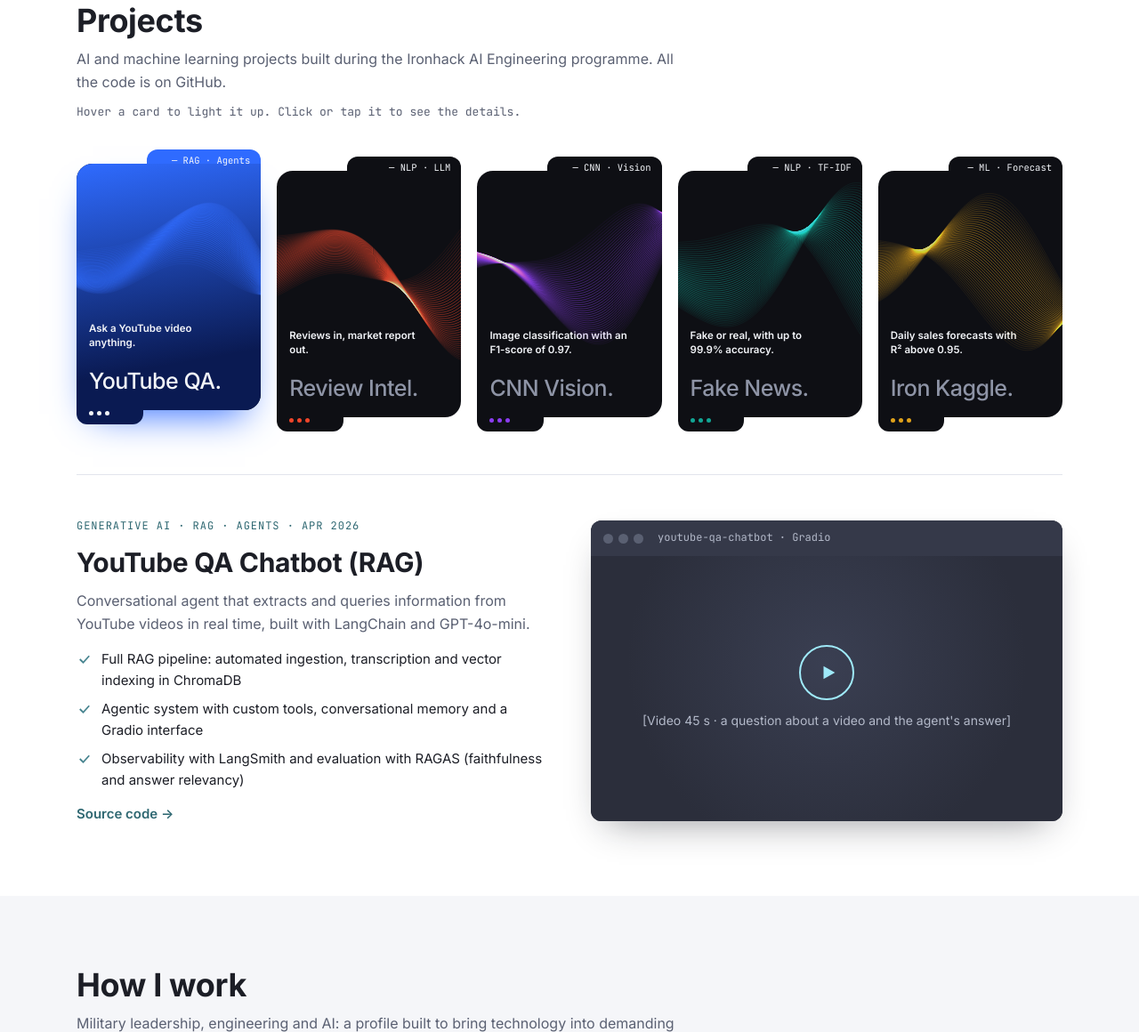
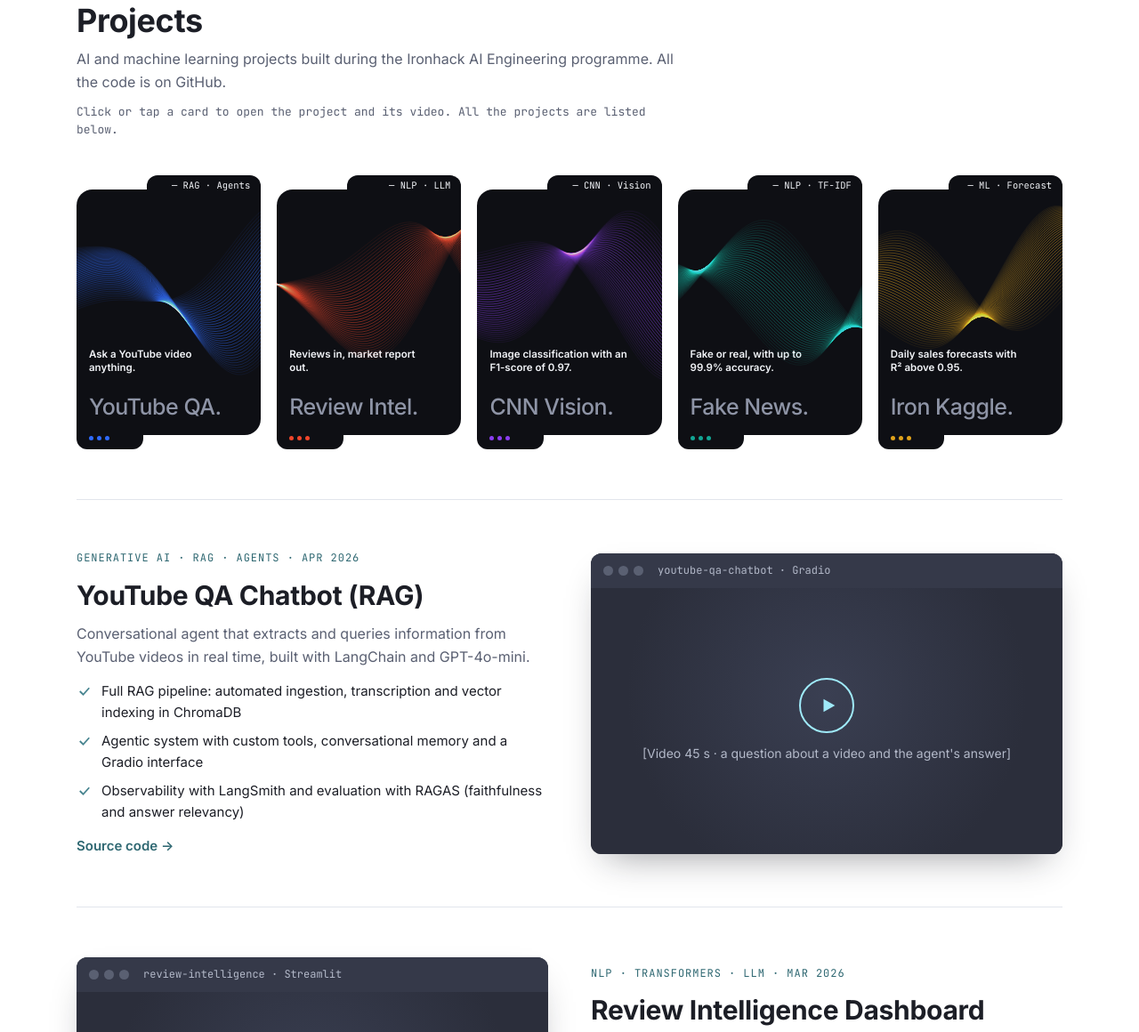
Before and after one commit to JTiiz/JTiiz.github.io, a plain HTML site: page index.html in a window 1280 px wide. Shown: the part 837-1997 px from the top of the page at 89% size. Drawn offline with Linux system fonts and the light colour scheme.

Commit message:
Animate card waves, open projects in a dialog and list all projects below

```diff
--- a/i18n.js
+++ b/i18n.js
@@ -16,7 +16,8 @@ var I18N = {
   "b.loc": "Badajoz · España",
   "proj.title": "Proyectos",
   "proj.sub": "Proyectos de IA y machine learning desarrollados en el programa de AI Engineering de Ironhack. Todo el código está en GitHub.",
-  "proj.hint": "Pasa el ratón por una tarjeta para iluminarla. Haz clic o tócala para ver los detalles.",
+  "proj.hint": "Haz clic o toca una tarjeta para abrir el proyecto con su vídeo. Más abajo tienes la lista de todos los proyectos.",
+  "ui.close": "Cerrar",
   "p1.cap": "Pregunta lo que quieras a un vídeo de YouTube.",
   "p2.cap": "Entran reseñas, sale un informe de mercado.",
   "p3.cap": "Clasificación de imágenes con un F1-Score de 0,97.",
@@ -137,7 +138,8 @@ var I18N = {
   "b.loc": "Badajoz · Espagne",
   "proj.title": "Projets",
   "proj.sub": "Projets d'IA et de machine learning réalisés pendant le programme AI Engineering d'Ironhack. Tout le code est sur GitHub.",
-  "proj.hint": "Survolez une carte pour l'illuminer. Cliquez ou touchez-la pour voir les détails.",
+  "proj.hint": "Cliquez ou touchez une carte pour ouvrir le projet et sa vidéo. Tous les projets sont listés plus bas.",
+  "ui.close": "Fermer",
   "p1.cap": "Posez n'importe quelle question à une vidéo YouTube.",
   "p2.cap": "Des avis en entrée, un rapport de marché en sortie.",
   "p3.cap": "Classification d'images avec un F1-score de 0,97.",
@@ -258,7 +260,8 @@ var I18N = {
   "b.loc": "Badajoz · Spanien",
   "proj.title": "Projekte",
   "proj.sub": "KI- und Machine-Learning-Projekte aus dem AI-Engineering-Programm von Ironhack. Der gesamte Code liegt auf GitHub.",
-  "proj.hint": "Fahren Sie über eine Karte, um sie zu beleuchten. Klicken oder tippen Sie, um die Details zu sehen.",
+  "proj.hint": "Klicken oder tippen Sie auf eine Karte, um das Projekt mit Video zu öffnen. Alle Projekte finden Sie weiter unten.",
+  "ui.close": "Schließen",
   "p1.cap": "Stellen Sie einem YouTube-Video jede Frage.",
   "p2.cap": "Bewertungen rein, Marktbericht raus.",
   "p3.cap": "Bildklassifikation mit einem F1-Score von 0,97.",
@@ -379,7 +382,8 @@ var I18N = {
   "b.loc": "Badajoz · Spagna",
   "proj.title": "Progetti",
   "proj.sub": "Progetti di IA e machine learning sviluppati nel programma AI Engineering di Ironhack. Tutto il codice è su GitHub.",
-  "proj.hint": "Passa il mouse su una scheda per illuminarla. Fai clic o toccala per vedere i dettagli.",
+  "proj.hint": "Fai clic o tocca una scheda per aprire il progetto con il suo video. Più in basso trovi l'elenco di tutti i progetti.",
+  "ui.close": "Chiudi",
   "p1.cap": "Chiedi qualsiasi cosa a un video di YouTube.",
   "p2.cap": "Entrano recensioni, esce un report di mercato.",
   "p3.cap": "Classificazione di immagini con un F1-score di 0,97.",
@@ -500,7 +504,8 @@ var I18N = {
   "b.loc": "Badajoz · Espanha",
   "proj.title": "Projetos",
   "proj.sub": "Projetos de IA e machine learning desenvolvidos no programa de AI Engineering da Ironhack. Todo o código está no GitHub.",
-  "proj.hint": "Passe o rato por um cartão para o iluminar. Clique ou toque para ver os detalhes.",
+  "proj.hint": "Clique ou toque num cartão para abrir o projeto com o seu vídeo. Mais abaixo está a lista de todos os projetos.",
+  "ui.close": "Fechar",
   "p1.cap": "Pergunte o que quiser a um vídeo do YouTube.",
   "p2.cap": "Entram avaliações, sai um relatório de mercado.",
   "p3.cap": "Classificação de imagens com um F1-score de 0,97.",
--- a/index.html
+++ b/index.html
@@ -69,7 +69,7 @@
     <div class="sec-head">
       <h2 data-i18n="proj.title">Projects</h2>
       <p data-i18n="proj.sub">AI and machine learning projects built during the Ironhack AI Engineering programme. All the code is on GitHub.</p>
-      <p class="hint" data-i18n="proj.hint">Hover a card to light it up. Click or tap it to see the details.</p>
+      <p class="hint" data-i18n="proj.hint">Click or tap a card to open the project and its video. All the projects are listed below.</p>
     </div>
     <div class="cards" id="cards">
       <button class="card" type="button" id="card-p1" data-target="proj-p1" data-color="#2F6BFF" style="--c:#2F6BFF;--c2:#0A1A52"><span class="fill"></span><span class="label">— RAG · Agents</span><canvas aria-hidden="true"></canvas><span class="cap" data-i18n="p1.cap">Ask a YouTube video anything.</span><span class="big">YouTube QA.</span><span class="dots"><i></i><i></i><i></i></span></button>
@@ -78,7 +78,7 @@
       <button class="card" type="button" id="card-p4" data-target="proj-p4" data-color="#12A594" style="--c:#12A594;--c2:#06342F"><span class="fill"></span><span class="label">— NLP · TF-IDF</span><canvas aria-hidden="true"></canvas><span class="cap" data-i18n="p4.cap">Fake or real, with up to 99.9% accuracy.</span><span class="big">Fake News.</span><span class="dots"><i></i><i></i><i></i></span></button>
       <button class="card" type="button" id="card-p5" data-target="proj-p5" data-color="#E0A21A" style="--c:#E0A21A;--c2:#4A3206"><span class="fill"></span><span class="label">— ML · Forecast</span><canvas aria-hidden="true"></canvas><span class="cap" data-i18n="p5.cap">Daily sales forecasts with R² above 0.95.</span><span class="big">Iron Kaggle.</span><span class="dots"><i></i><i></i><i></i></span></button>
     </div>
-    <div class="details" id="details" aria-live="polite">
+    <div class="details" id="details">
 
     <article class="project" id="proj-p1">
       <div class="copy">
@@ -163,6 +163,11 @@
   </div>
 </section>
 
+<dialog class="modal" id="project-modal">
+  <button class="modal-close" type="button" id="project-modal-close" aria-label="Close" data-i18n-aria="ui.close">×</button>
+  <div id="project-modal-body"></div>
+</dialog>
+
 <section id="how-i-work" class="alt">
   <div class="inner">
     <div class="sec-head">
@@ -246,30 +251,46 @@ document.querySelectorAll('.screen[data-video]').forEach(function(box){
   v.addEventListener('loadeddata',function(){box.innerHTML='';box.classList.add('has-video');box.appendChild(v);});
 });
 
-// Project cards: a wave drawing on each one, and the selected project's details below
+// Project cards: an animated wave on each one; a click opens the project in a dialog
 (function(){
-  var cards=[].slice.call(document.querySelectorAll('.card')),details=document.getElementById('details');
+  var cards=[].slice.call(document.querySelectorAll('.card')),modal=document.getElementById('project-modal');
   if(!cards.length)return;
-  details.classList.add('single');
-  function wave(cv,color,seed){
-    var dpr=Math.min(window.devicePixelRatio||1,2),W=cv.clientWidth,H=cv.clientHeight;if(!W||!H)return;
-    cv.width=W*dpr;cv.height=H*dpr;var g=cv.getContext('2d');g.setTransform(dpr,0,0,dpr,0,0);
+  var still=window.matchMedia('(prefers-reduced-motion: reduce)').matches,visible=true,raf=0,t0=performance.now();
+  function size(cv){var dpr=Math.min(window.devicePixelRatio||1,2),W=cv.clientWidth,H=cv.clientHeight;
+    if(cv.width!==Math.round(W*dpr)||cv.height!==Math.round(H*dpr)){cv.width=Math.round(W*dpr);cv.height=Math.round(H*dpr)}
+    return {W:W,H:H,dpr:dpr}}
+  function wave(cv,color,seed,time){
+    var s=size(cv),W=s.W,H=s.H;if(!W||!H)return;
+    var g=cv.getContext('2d');g.setTransform(s.dpr,0,0,s.dpr,0,0);g.clearRect(0,0,W,H);
     g.globalCompositeOperation='lighter';g.lineWidth=1;g.strokeStyle=color;
-    for(var i=0;i<46;i++){var t=i/45;g.globalAlpha=.10+.5*Math.sin(t*Math.PI);g.beginPath();
-      for(var x=-4;x<=W+4;x+=4){var u=x/W,y=H*.5+Math.sin(u*5.2+seed+t*1.7)*H*.2*(.35+u)+(t-.5)*H*.42*Math.sin(u*3.1+seed*.7);
+    var a=seed+time*.55,b=seed*.7+time*.33;
+    for(var i=0;i<40;i++){var t=i/39;g.globalAlpha=.10+.5*Math.sin(t*Math.PI);g.beginPath();
+      for(var x=-6;x<=W+6;x+=6){var u=x/W,y=H*.5+Math.sin(u*5.2+a+t*1.7)*H*.2*(.35+u)+(t-.5)*H*.42*Math.sin(u*3.1+b);
         if(x<0)g.moveTo(x,y);else g.lineTo(x,y)}
       g.stroke()}
   }
-  function drawAll(){cards.forEach(function(c,i){wave(c.querySelector('canvas'),c.dataset.color,i*1.9+.6)})}
-  function show(card){
-    cards.forEach(function(c){
-      var on=c===card;c.setAttribute('aria-pressed',on?'true':'false');
-      document.getElementById(c.dataset.target).hidden=!on;
-    });
+  function frame(now){
+    var time=(now-t0)/1000;
+    cards.forEach(function(c,i){wave(c.querySelector('canvas'),c.dataset.color,i*1.9+.6,time*(c.matches(':hover,:focus-visible')?2.2:1))});
+    raf=(!still&&visible)?requestAnimationFrame(frame):0;
   }
-  cards.forEach(function(c){c.addEventListener('click',function(){show(c)})});
-  show(cards[0]);drawAll();
-  var t;window.addEventListener('resize',function(){clearTimeout(t);t=setTimeout(drawAll,150)});
+  frame(t0);
+  if('IntersectionObserver' in window)new IntersectionObserver(function(e){
+    visible=e[0].isIntersecting;if(visible&&!raf&&!still)raf=requestAnimationFrame(frame);
+  }).observe(document.getElementById('cards'));
+  if(still)window.addEventListener('resize',function(){frame(t0)});
+
+  var slot=document.getElementById('project-modal-body');
+  function open(card){
+    var copy=document.getElementById(card.dataset.target).cloneNode(true);copy.removeAttribute('id');copy.classList.remove('flip');
+    slot.innerHTML='';slot.appendChild(copy);
+    var v=copy.querySelector('video');if(v){v.muted=true;v.play().catch(function(){})}
+    if(modal.showModal)modal.showModal();else document.getElementById(card.dataset.target).scrollIntoView();
+  }
+  cards.forEach(function(c){c.addEventListener('click',function(){open(c)})});
+  document.getElementById('project-modal-close').addEventListener('click',function(){modal.close()});
+  modal.addEventListener('click',function(e){if(e.target===modal)modal.close()});
+  modal.addEventListener('close',function(){slot.innerHTML=''});
 })();
 </script>
 </body>
--- a/style.css
+++ b/style.css
@@ -187,7 +187,13 @@ footer .inner{padding-block:56px 32px;display:flex;flex-direction:column;gap:36p
 .card:hover .big,.card:focus-visible .big,.card[aria-pressed="true"] .big{color:var(--card-fg)}
 .card:focus-visible{outline:2px solid var(--accent);outline-offset:4px}
 @media (prefers-reduced-motion:reduce){.card{transition:none}}
-.details{margin-top:64px}
-.details.single{border-top:1px solid var(--line);padding-top:48px}
-.details.single .project{border-top:0;padding-block:0}
+.details{margin-top:72px;border-top:1px solid var(--line);padding-top:56px}
+
+/* Project dialog */
+.modal{border:1px solid var(--line);border-radius:14px;padding:0;background:var(--bg);color:var(--fg);width:min(1120px,calc(100% - 32px));max-width:none;max-height:calc(100% - 32px);box-shadow:0 30px 80px -20px rgba(10,12,18,.7)}
+.modal::backdrop{background:rgba(20,22,30,.72)}
+.modal .project{border-top:0;padding:56px clamp(18px,4vw,44px) clamp(22px,4vw,44px);gap:32px 44px}
+.modal-close{position:absolute;top:12px;right:12px;width:36px;height:36px;border-radius:50%;border:1px solid var(--line);background:var(--bg-alt);color:var(--fg);font-size:20px;line-height:1;cursor:pointer;z-index:2}
+.modal-close:hover{background:var(--accent);color:var(--bg)}
+.modal-close:focus-visible{outline:2px solid var(--accent);outline-offset:2px}
 [hidden]{display:none!important}
```
